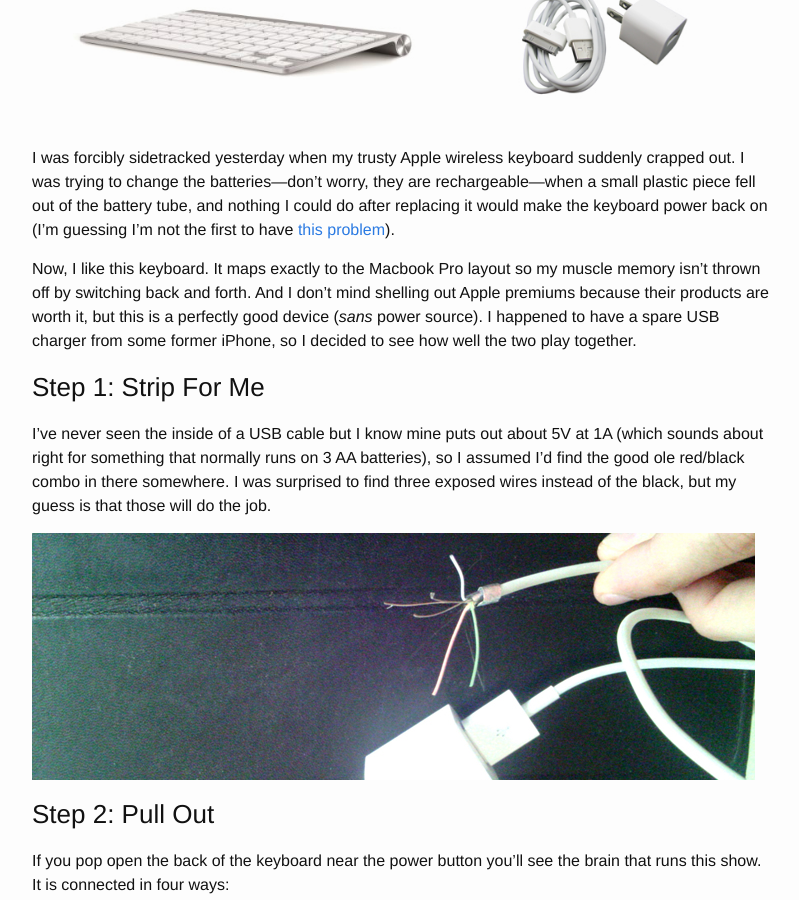
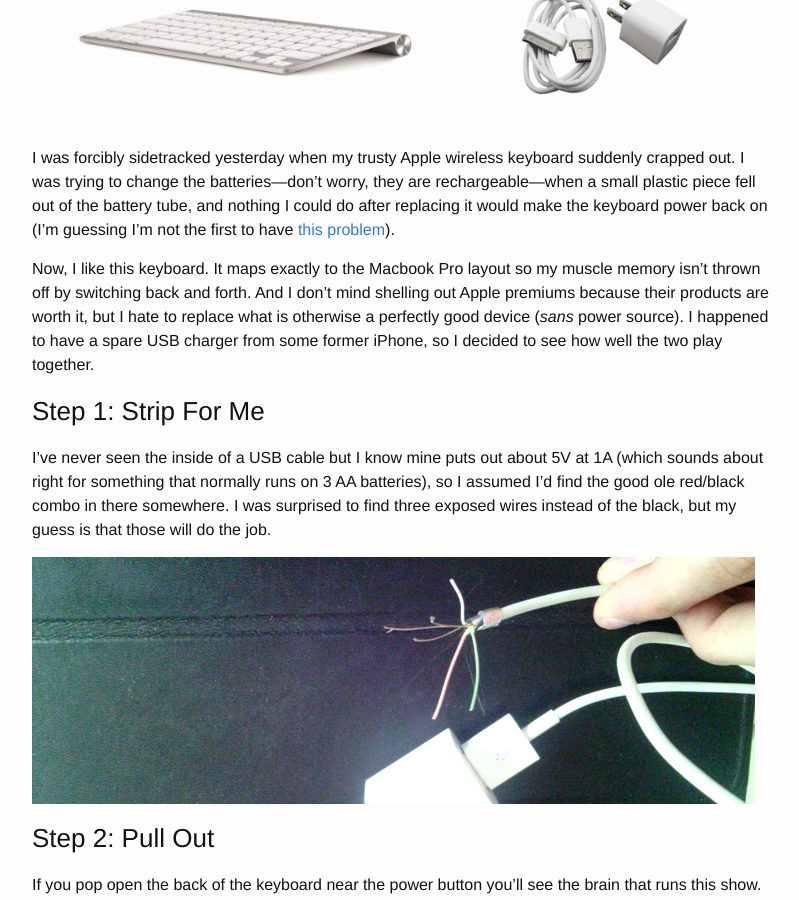
Before and after one commit to hiattp/blog, a Jekyll site: the page built from _posts/2014-10-30-power-wireless-apple-keyboard-with-usb.markdown, in a window 1280 px wide and 900 px high, scrolled down 314 px. Shown: the whole window, without its empty margins (238-1037 px from the left). Built offline with Jekyll 4.4.1, drawn with Linux system fonts in a browser that asks for light colours; comment, search, counter and statistics services are not loaded.

Commit message:
minor verbiage change

```diff
--- a/_posts/2014-10-30-power-wireless-apple-keyboard-with-usb.markdown
+++ b/_posts/2014-10-30-power-wireless-apple-keyboard-with-usb.markdown
@@ -14,7 +14,8 @@
 
 Now, I like this keyboard. It maps exactly to the Macbook Pro layout so my
 muscle memory isn't thrown off by switching back and forth. And I don't mind
-shelling out Apple premiums because their products are worth it, but this is a
+shelling out Apple premiums because their products are worth it, but I hate to
+replace what is otherwise a
 perfectly good device (*sans* power source). I happened to have a spare USB
 charger from some former iPhone, so I decided to see how well the two play
 together.
```
